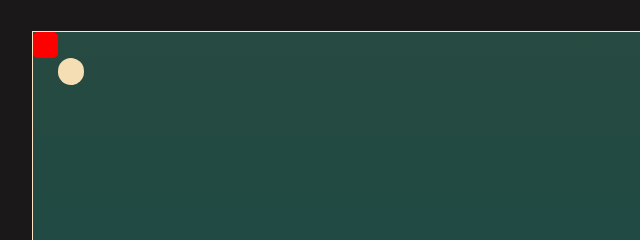
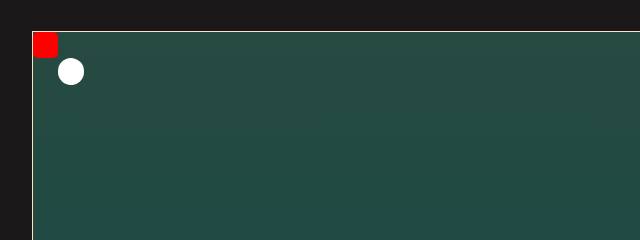
Before and after one commit to patradeep/Snake-Game, a plain HTML site: page index.html in a window 1280 px wide. Shown: the top 240 px of the page, 181-821 px from the left. Drawn offline with Linux system fonts and the light colour scheme.

```diff
--- a/css/style.css
+++ b/css/style.css
@@ -24,7 +24,7 @@
   background-color:yellow;
 }
 .food{
-  background-color: wheat;
+  background-color: rgb(255, 255, 255);
   border-radius: 16px;
 }
 .snake_head{
```
Also changed, not shown: index.html (line endings or trailing spaces), js/script.js (line endings or trailing spaces), 2 other files.
